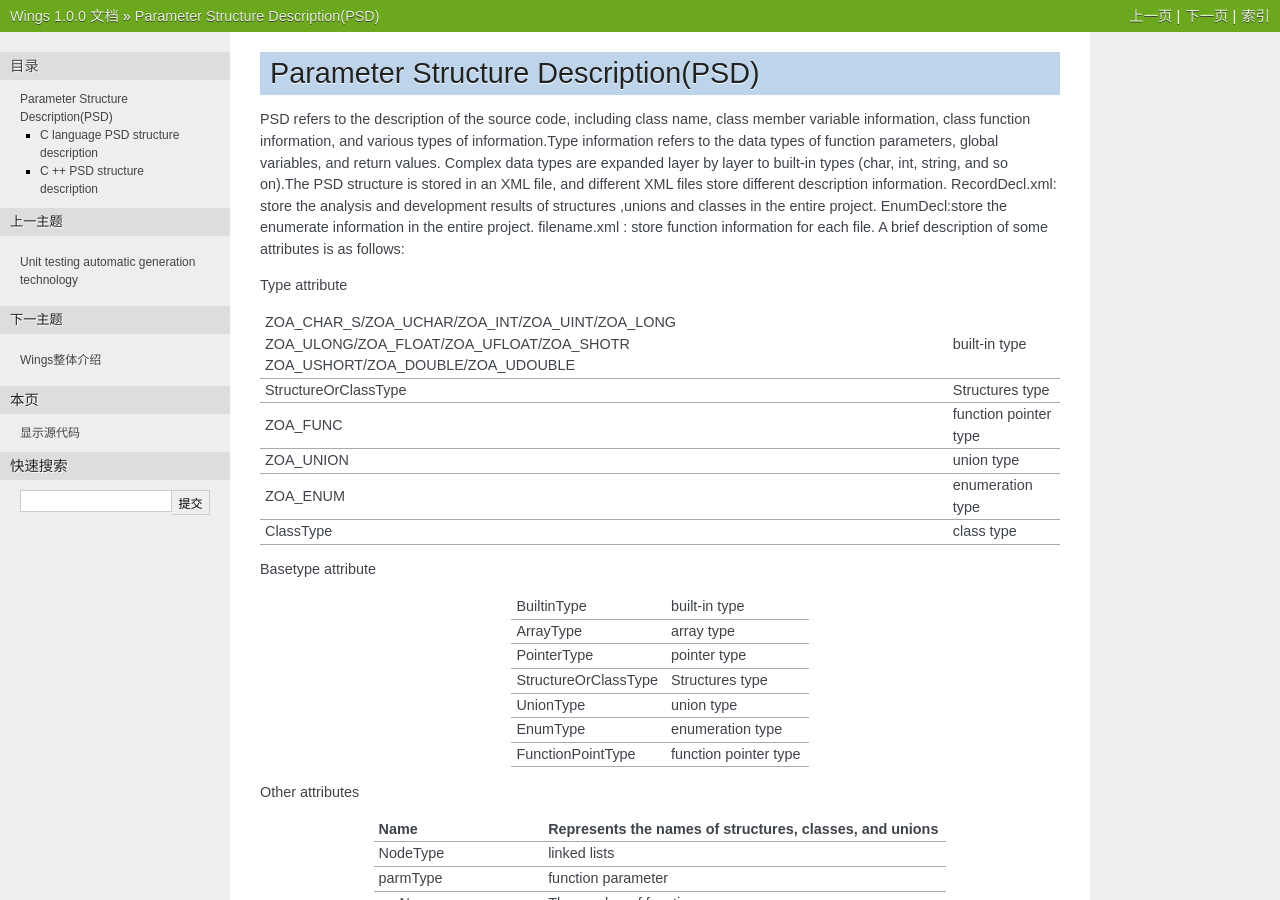
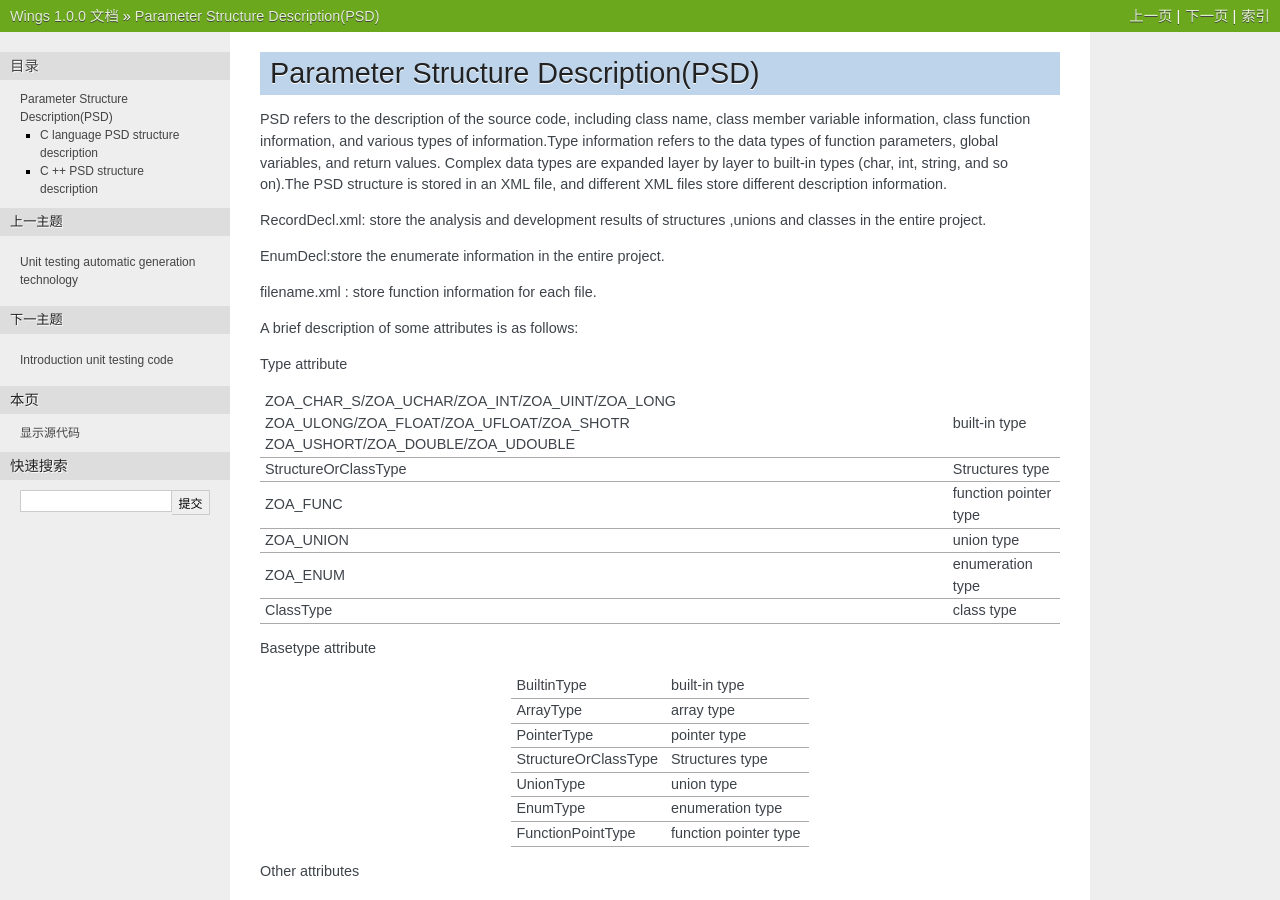
Before and after one commit to TeststarsTeam/Wings, a Sphinx documentation site: the page built from source/psd.rst, in a window 1280 px wide and 900 px high. Built offline with Sphinx 7.4.7, drawn with Linux system fonts in a browser that asks for light colours.

Commit message:
unit_testing.rst

```diff
--- a/source/index.rst
+++ b/source/index.rst
@@ -14,5 +14,6 @@
    Introduction to Wings <about.rst>
    Unit testing automatic generation technology <install_finix.rst>
    Parameter Structure Description(PSD) <psd.rst>
+   Introduction unit testing code <unit_testing.rst>
    Parameter Structure Description <type_finix.rst>
    tutorial.rst
--- a/source/psd.rst
+++ b/source/psd.rst
@@ -1,9 +1,13 @@
 Parameter Structure Description(PSD)
 =============
 PSD refers to the description of the source code, including class name, class member variable information, class function information, and various types of information.Type information refers to the data types of function parameters, global variables, and return values. Complex data types are expanded layer by layer to built-in types (char, int, string, and so on).The PSD structure is stored in an XML file, and different XML files store different description information.
+
 RecordDecl.xml: store the analysis and development results of structures ,unions and classes in the entire project.
+
 EnumDecl:store the enumerate information in the entire project.
+
 filename.xml : store function information for each file.
+
 A brief description of some attributes is as follows:
 
 Type attribute
--- /dev/null
+++ b/source/unit_testing.rst
@@ -0,0 +1,9 @@
+.. _Introduction unit testing code:
+
+Introduction unit testing code
+========
+
+.. toctree::
+   :maxdepth: 3
+
+   unit/cunit.rst
```
Also changed, not shown: source/unit/cunit.rst (added, +42 -0 lines), source/unit/image/figure5.png (added), source/unit/image/figure6.png (added), source/unit/image/figure7-1.png (added), source/unit/image/figure7-2.png (added).
